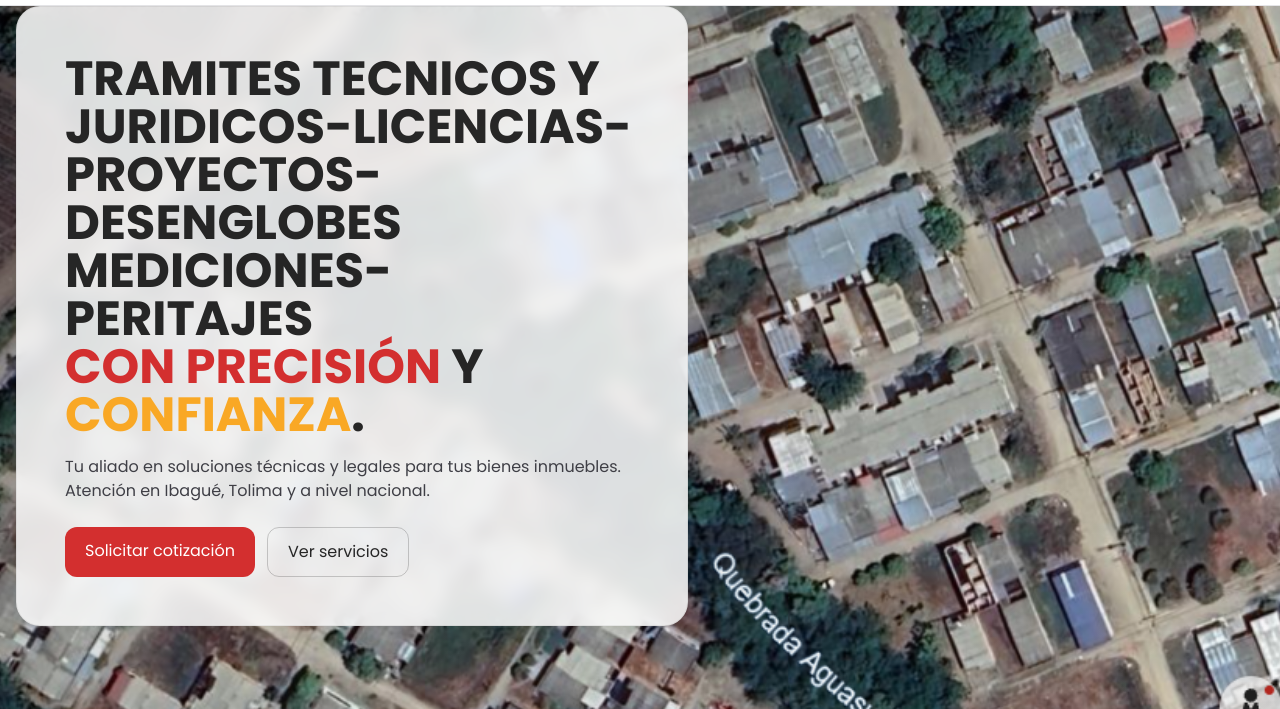
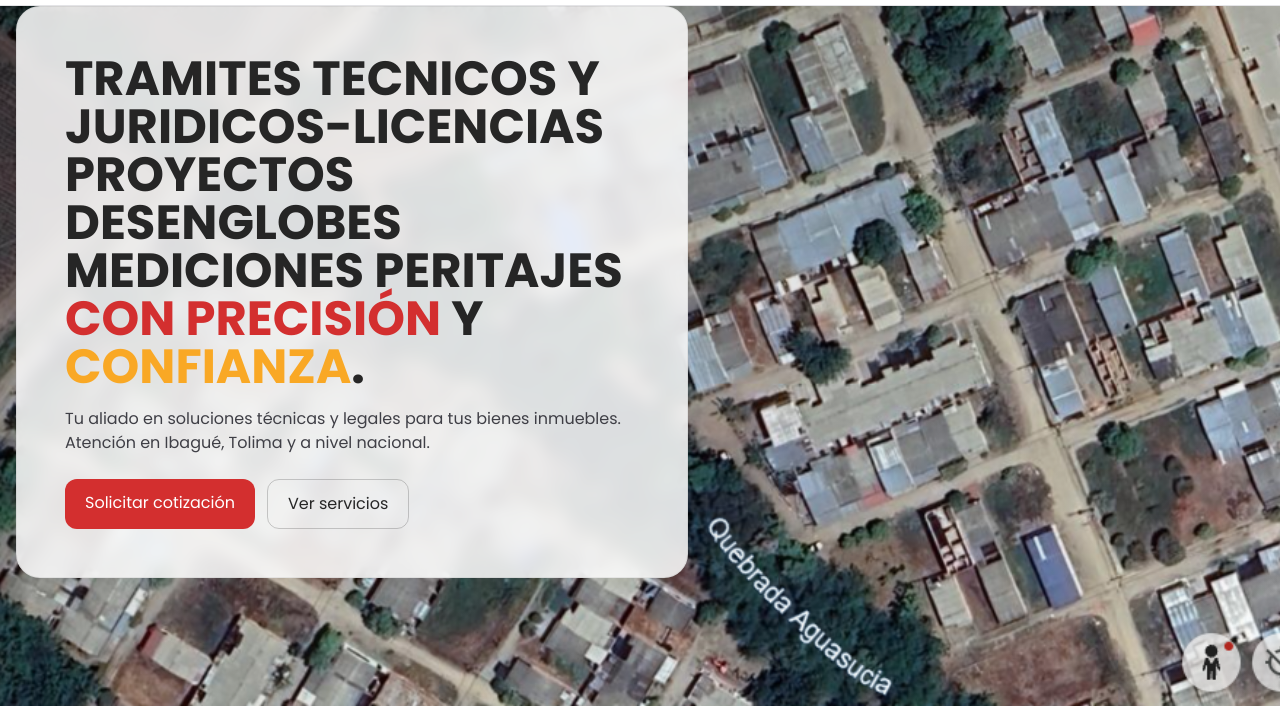
Before and after one commit to ibringenieria/IBRINGENIERIA-WEB, a plain HTML site: page index.html in a window 1280 px wide. Shown: the part 91-800 px from the top of the page. Drawn offline with nearby package versions, Linux system fonts and the light colour scheme.

Commit message:
Update index.html

```diff
--- a/index.html
+++ b/index.html
@@ -104,8 +104,8 @@
       <div class="glass rounded-3xl p-8 md:p-12 max-w-2xl">
         <h1 class="text-3xl md:text-5xl font-bold leading-tight">
           <span class="block"licencias y trámites,</span>
-             <span class="block">TRAMITES TECNICOS Y JURIDICOS-LICENCIAS-PROYECTOS-DESENGLOBES</span>
-                      <span class="block"> MEDICIONES-PERITAJES</span>
+             <span class="block">TRAMITES TECNICOS Y JURIDICOS-LICENCIAS PROYECTOS DESENGLOBES</span>
+                      <span class="block"> MEDICIONES PERITAJES</span>
           <span class="text-brand-red"> CON PRECISIÓN</span> Y <span class="text-brand-yellow">CONFIANZA</span>.
         </h1>
         <p class="mt-4 text-zinc-700">
```
